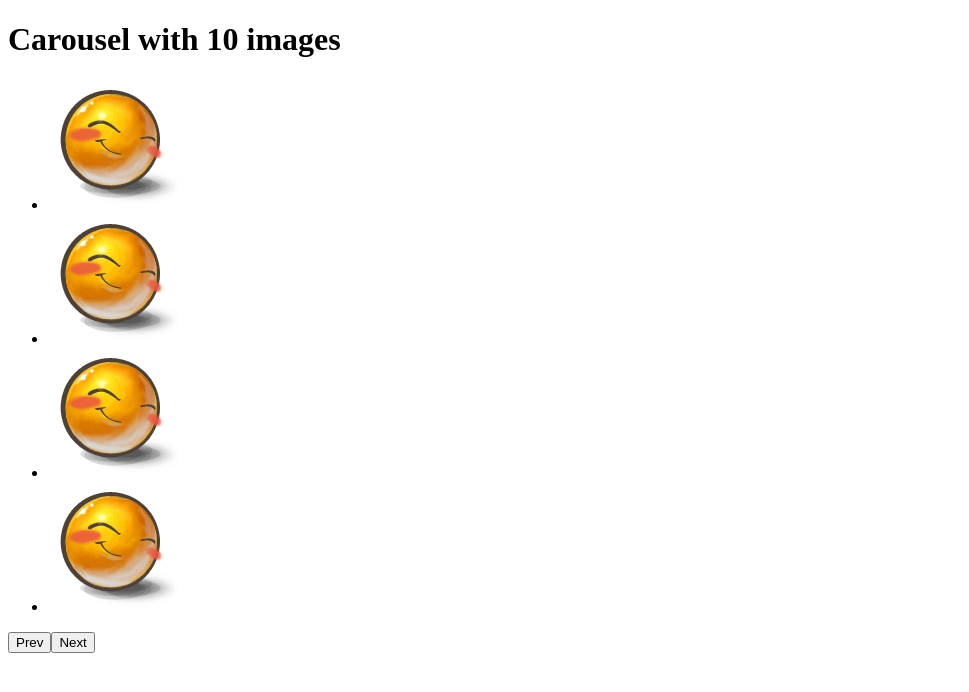
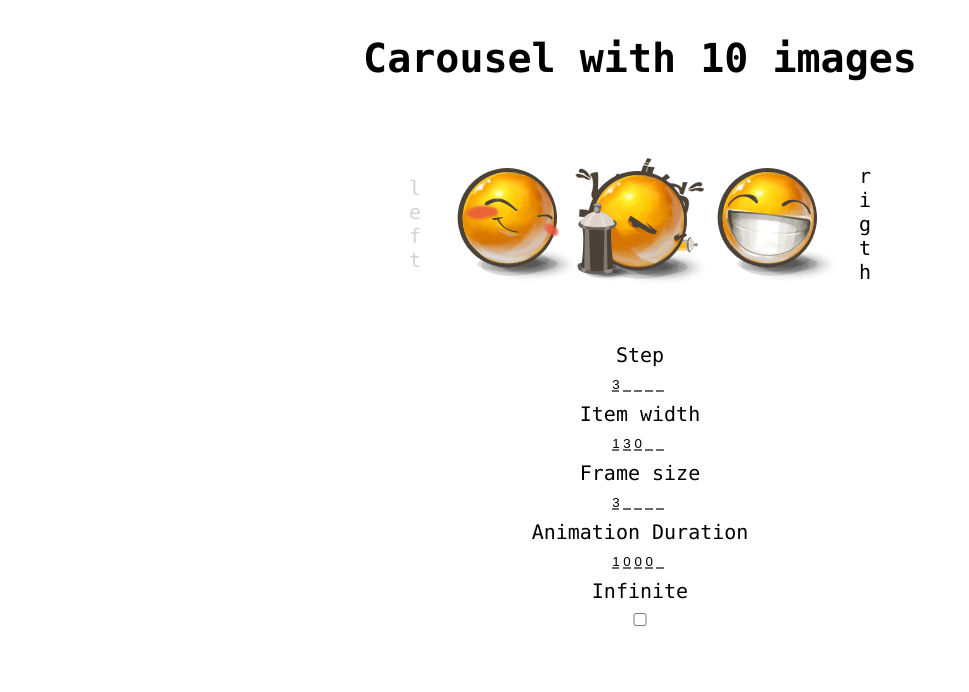
Before and after one commit to mate-academy/react_carousel, a React (Create React App) app: page / in a window 1280 px wide. Shown: the top 692 px of the page, without its empty margins (0-969 px from the left). Built offline with nearby package versions, Linux system fonts and the light colour scheme; the HTML template or start-up script is replaced by a standard one.

Commit message:
solution

```diff
--- a/src/App.scss
+++ b/src/App.scss
@@ -1 +1,48 @@
-// style go here
+$char-w: 1ch;
+$gap: 0.5*$char-w;
+$n-char: 5;
+$in-w: $n-char*($char-w + $gap);
+
+.App {
+  display: flex;
+  flex-direction: column;
+  align-items: center;
+  justify-content: center;
+  font: 20px droid sans mono, consolas, monospace;
+
+  &__settings {
+    display: flex;
+    flex-direction: column;
+    align-items: center;
+
+    &-lable {
+      display: flex ;
+      flex-direction: column;
+      justify-content: center;
+      align-items: center;
+      transition: color 0.3s ease-in-out;
+
+      &:hover {
+        color: #1e90ff;
+      }
+    }
+
+    &-field {
+      display: block;
+      margin: 10px auto;
+      border: none;
+      padding: 0;
+      width: $in-w;
+      background: repeating-linear-gradient(90deg,
+      #696969 0, #696969 $char-w,
+      transparent 0, transparent $char-w + $gap)
+        0 100%/ #{$in-w - $gap} 2px no-repeat;
+      letter-spacing: $gap;
+
+      &:focus {
+        outline: none;
+        color: #1e90ff;
+      }
+    }
+  }
+}
--- a/src/App.tsx
+++ b/src/App.tsx
@@ -1,39 +1,112 @@
-import React from 'react';
+import React, { useEffect, useState } from 'react';
 import './App.scss';
-import Carousel from './components/Carousel';
+import { Carousel } from './components/Carousel';
+import { imagesApi } from './api/images';
+import { Settings } from './types/settings';
 
-interface State {
-  images: string[];
-}
+const App: React.FC = () => {
+  const [images, setImages] = useState<string[]>([]);
+  const [settings, setSettings] = useState<Settings>({
+    step: 3,
+    frameSize: 3,
+    itemWidth: 130,
+    animationDuration: 1000,
+    infinite: false,
+  });
 
-class App extends React.Component<{}, State> {
-  state = {
-    images: [
-      './img/1.png',
-      './img/2.png',
-      './img/3.png',
-      './img/4.png',
-      './img/5.png',
-      './img/6.png',
-      './img/7.png',
-      './img/8.png',
-      './img/9.png',
-      './img/10.png',
-    ],
+  useEffect(() => {
+    setImages(imagesApi);
+  }, []);
+
+  const handleValueChange = (e: React.ChangeEvent<HTMLInputElement>) => {
+    const { value, name } = e.target;
+
+    setSettings({
+      ...settings,
+      [name]: value,
+    });
   };
 
-  render() {
-    const { images } = this.state;
+  const handleCheckChange = (e: React.ChangeEvent<HTMLInputElement>) => {
+    setSettings({ ...settings, infinite: e.target.checked });
+  };
 
-    return (
-      <div className="App">
-        {/* eslint-disable-next-line */}
-        <h1>Carousel with {images.length} images</h1>
+  return (
+    <div className="App" data-cy="title">
+      <h1>
+        {`Carousel with ${images.length} images`}
+      </h1>
 
-        <Carousel />
+      <Carousel
+        settings={settings}
+        images={images}
+      />
+
+      <div className="App__settings">
+        <label className="App__settings-lable">
+          Step
+          <input
+            className="App__settings-field"
+            type="number"
+            name="step"
+            value={settings.step}
+            onChange={(e) => handleValueChange(e)}
+            min={1}
+            max={images.length - 1}
+          />
+        </label>
+
+        <label className="App__settings-lable">
+          Item width
+          <input
+            className="App__settings-field"
+            type="number"
+            name="itemWidth"
+            value={settings.itemWidth}
+            onChange={(e) => handleValueChange(e)}
+            min={50}
+            max={350}
+          />
+        </label>
+
+        <label className="App__settings-lable">
+          Frame size
+          <input
+            className="App__settings-field"
+            type="number"
+            name="frameSize"
+            value={settings.frameSize}
+            onChange={(e) => handleValueChange(e)}
+            min={1}
+            max={images.length}
+          />
+        </label>
+
+        <label className="App__settings-lable">
+          Animation Duration
+          <input
+            className="App__settings-field"
+            type="number"
+            name="animationDuration"
+            value={settings.animationDuration}
+            onChange={(e) => handleValueChange(e)}
+            min={0}
+          />
+        </label>
+
+        <label className="App__settings-lable">
+          Infinite
+          <input
+            className="App__settings-field"
+            type="checkbox"
+            name="infinite"
+            checked={settings.infinite}
+            onChange={(e) => handleCheckChange(e)}
+          />
+        </label>
       </div>
-    );
-  }
-}
+    </div>
+  );
+};
 
 export default App;
--- /dev/null
+++ b/src/api/images.ts
@@ -0,0 +1,12 @@
+export const imagesApi = [
+  './img/1.png',
+  './img/2.png',
+  './img/3.png',
+  './img/4.png',
+  './img/5.png',
+  './img/6.png',
+  './img/7.png',
+  './img/8.png',
+  './img/9.png',
+  './img/10.png',
+];
--- a/src/components/Carousel.scss
+++ b/src/components/Carousel.scss
@@ -1 +1,55 @@
-// style go here
+.Carousel {
+  display: flex;
+  flex-direction: row;
+  justify-content: center;
+  align-items: stretch;
+
+  &__list {
+    padding: 50px 0;
+    display: flex;
+    margin: 0 5px;
+    overflow: hidden;
+    list-style: none;
+  }
+
+  &__image {
+    margin: 25px;
+  }
+
+  &__btn {
+    width: 50px;
+    background-color: #fff;
+    border: none;
+    cursor: pointer;
+    transition: all 0.3s ease-in-out;
+
+    &:hover {
+      color: #1e90ff;
+      border: 2px dashed #1e90ff;
+      border-radius: 10px;
+    }
+
+    &:active {
+      transform: scale3d(0.9, 0.9, 0.9);
+      opacity: 0.5;
+    }
+
+    &:disabled {
+      opacity: 0.6;
+      cursor: default;
+      transform: none;
+    }
+
+    &:hover:disabled {
+      cursor: not-allowed;
+      color: #696969;
+      transform: none;
+    }
+  }
+
+  &__direction {
+    font: 20px droid sans mono, consolas, monospace;
+    writing-mode: vertical-rl;
+    text-orientation: upright;
+  }
+}
--- a/src/components/Carousel.tsx
+++ b/src/components/Carousel.tsx
@@ -1,18 +1,86 @@
-import React from 'react';
+import React, { useEffect, useState } from 'react';
 import './Carousel.scss';
+import { Settings } from '../types/settings';
 
-const Carousel: React.FC = () => (
-  <div className="Carousel">
-    <ul className="Carousel__list">
-      <li><img src="./img/1.png" alt="1" /></li>
-      <li><img src="./img/1.png" alt="2" /></li>
-      <li><img src="./img/1.png" alt="3" /></li>
-      <li><img src="./img/1.png" alt="4" /></li>
-    </ul>
+type Props = {
+  images: string[];
+  settings: Settings;
+};
 
-    <button type="button">Prev</button>
-    <button type="button">Next</button>
-  </div>
-);
+export const Carousel: React.FC<Props> = ({
+  images,
+  settings: {
+    step, frameSize, itemWidth, animationDuration, infinite,
+  },
+}) => {
+  const [offset, setOffset] = useState(0);
 
-export default Carousel;
+  useEffect(() => setOffset(0), [itemWidth]);
+
+  const hiddenImages = (images.length - frameSize) * itemWidth;
+
+  const showPrevImage = () => {
+    setOffset(Math.min(offset + itemWidth * step, 0));
+
+    if (offset === 0) {
+      setOffset(-hiddenImages);
+    }
+  };
+
+  const showNextImage = () => {
+    setOffset(Math.max(offset - itemWidth * step, -hiddenImages));
+
+    if (offset === -hiddenImages && infinite) {
+      setOffset(0);
+    }
+  };
+
+  const maxItemsOnPage = (images.length - frameSize) * itemWidth;
+
+  const containerWidth = frameSize * itemWidth;
+
+  return (
+    <div className="Carousel">
+      <button
+        type="button"
+        className="Carousel__btn"
+        onClick={showPrevImage}
+        disabled={offset === 0}
+      >
+        <span className="Carousel__direction">left</span>
+      </button>
+
+      <ul
+        className="Carousel__list"
+        style={{ width: `${containerWidth}px` }}
+      >
+        {images.map(image => (
+          <li
+            className="Carousel__element"
+            key={image}
+            style={{
+              transform: `translateX(${offset}px)`,
+              transition: `${animationDuration}ms`,
+            }}
+          >
+            <img
+              src={image}
+              alt={`${image}`}
+              style={{ width: `${itemWidth}px` }}
+            />
+          </li>
+        ))}
+      </ul>
+
+      <button
+        type="button"
+        className="Carousel__btn"
+        data-cy="next"
+        onClick={showNextImage}
+        disabled={offset === -maxItemsOnPage && !infinite}
+      >
+        <span className="Carousel__direction">rigth</span>
+      </button>
+    </div>
+  );
+};
--- /dev/null
+++ b/src/types/settings.ts
@@ -0,0 +1,7 @@
+export type Settings = {
+  step: number;
+  frameSize: number;
+  itemWidth: number;
+  animationDuration: number;
+  infinite: boolean;
+};
```
Also changed, not shown: 1 other file (tests, documents, lock files or other folders).
